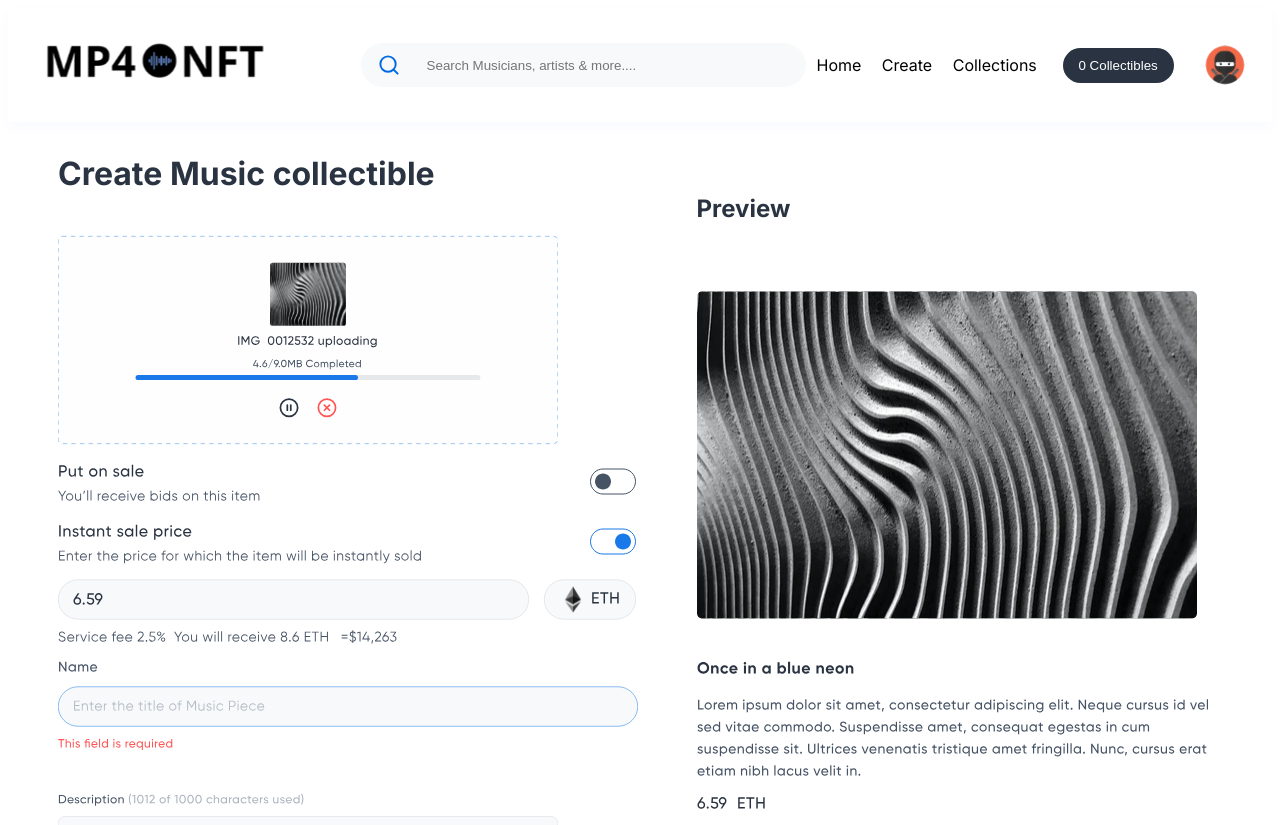
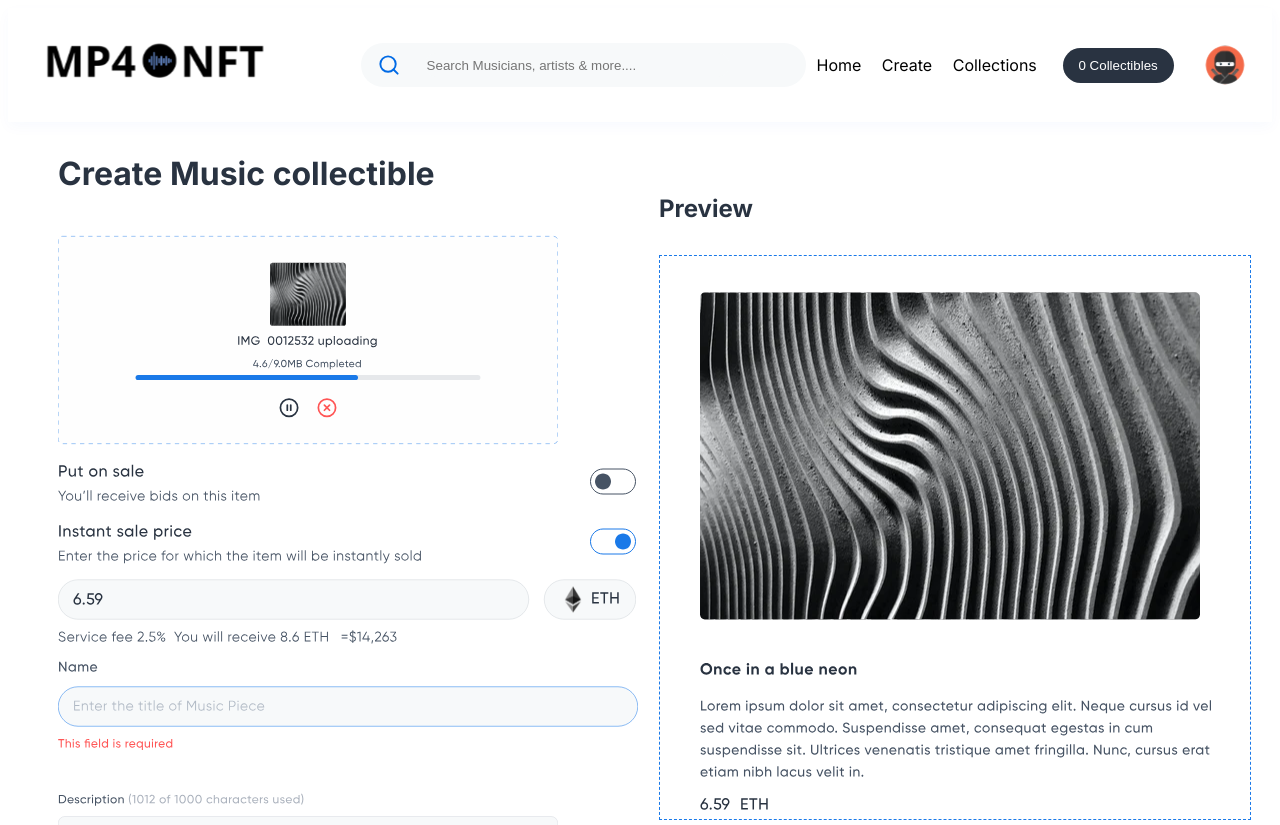
Before and after one commit to shriharini10/design, a Next.js app: page / in a window 1280 px wide. Shown: the top 825 px of the page. Built offline with nearby package versions, Linux system fonts and the light colour scheme.

Commit message:
fix: correctsvdashed borders

```diff
--- a/app/Components/Create/Create.css
+++ b/app/Components/Create/Create.css
@@ -39,3 +39,9 @@
     color: #293341;
     font-size: 24px;
 }
+
+.border {
+    border: 1px dashed #1A79E8;
+    padding-left: 40px;
+    width: 550px;
+}
--- a/app/Components/Create/Create.tsx
+++ b/app/Components/Create/Create.tsx
@@ -20,7 +20,7 @@ export const Create = () => {
                 </div>
 
                 <div className='tax'>
-                    <img src='/create/tax.svg' alt='create'  />
+                    <img src='/create/tax.svg' alt='create' />
                 </div>
 
                 <div className='name'>
@@ -32,7 +32,7 @@ export const Create = () => {
                 </div>
 
                 <div className='royalty'>
-                    <img src='/create/royalty.svg' alt='create'  />
+                    <img src='/create/royalty.svg' alt='create' />
                 </div>
 
                 <div className='create_button'>
@@ -44,6 +44,7 @@ export const Create = () => {
                 <h4>Preview</h4>
 
                 <div className='prev_image'>
+                    <div className='border'>
                         <div>
                             <img src={'/create/preview_image.svg'} alt='preview' height={400} width={500} />
                         </div>
@@ -58,6 +59,7 @@ export const Create = () => {
                     </div>
                 </div>
             </div>
+        </div>
 
     );
 
```
Lines whose indentation alone changed are shown as unchanged.
